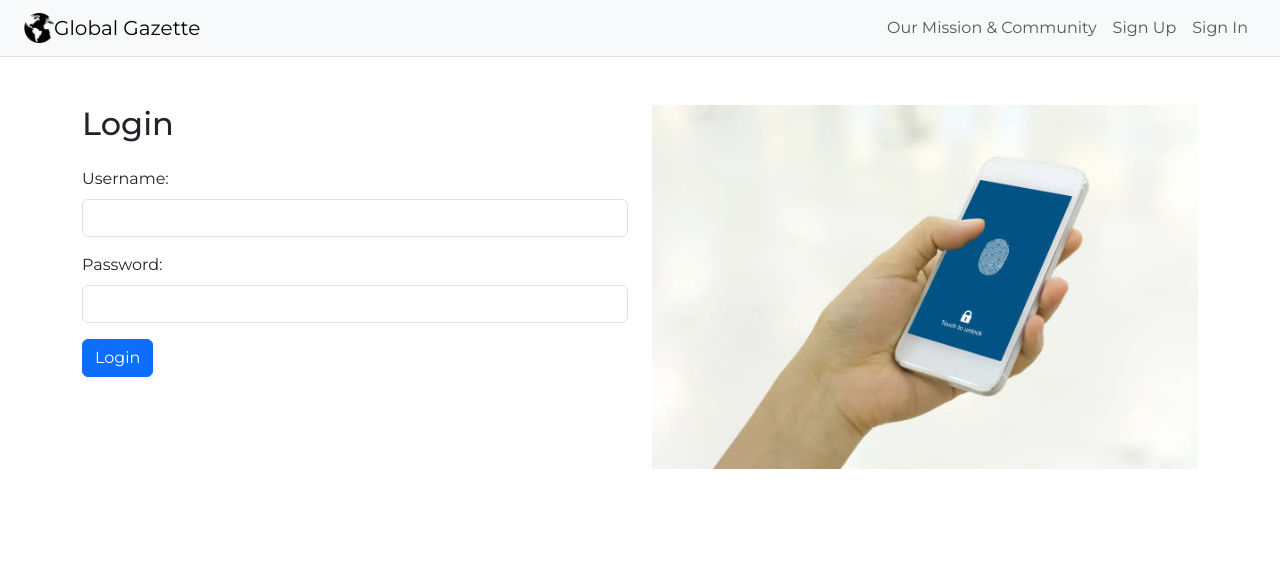
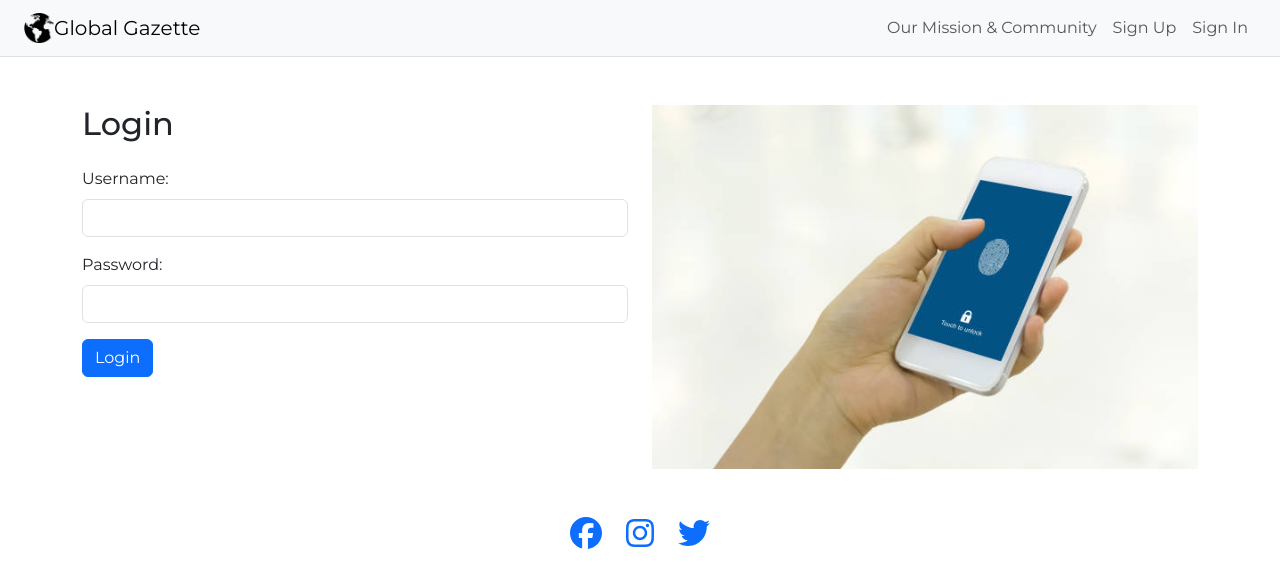
Before and after one commit to FarehaSi/Global-Gazette, a React (Vite) app: page /login in a window 1280 px wide. Shown: the top 588 px of the page. Built offline with nearby package versions, Linux system fonts and the light colour scheme.

Commit message:
added footer to all pages

```diff
--- a/src/pages/Home.jsx
+++ b/src/pages/Home.jsx
@@ -2,13 +2,16 @@ import React from 'react'
 import Hero from '../components/home/Hero'
 import Articles from '../components/articles/Articles'
 import NavBar from '../components/NavBar'
+import AuthLayout from '../layouts/Layout'
 
 const Home = () => {
   return (
     <div>
-        <NavBar />
-        <Hero />
-        <Articles />
+        <AuthLayout>
+          <Hero />
+          <Articles />
+        </AuthLayout>
+
     </div>
   )
 }
--- a/src/pages/Login.jsx
+++ b/src/pages/Login.jsx
@@ -1,12 +1,14 @@
 import React, { useState } from 'react'
 import Form from '../components/Login/Form';
 import NavBar from '../components/NavBar';
+import AuthLayout from '../layouts/Layout';
 
 const Login = () => {
   return (
     <div>
-        <NavBar />
-        <Form />
+        <AuthLayout>
+          <Form />
+        </AuthLayout>
     </div>
   )
 }
--- a/src/pages/Register.jsx
+++ b/src/pages/Register.jsx
@@ -1,12 +1,13 @@
 import React, { useState } from 'react'
 import Guest from '../layouts/GuestLayout'
 import Form from '../components/register/Form';
+import AuthLayout from '../layouts/Layout';
 
 const Register = () => {
   return (
-    <Guest>
+    <AuthLayout>
         <Form />
-    </Guest>
+    </AuthLayout>
   )
 }
 
```
